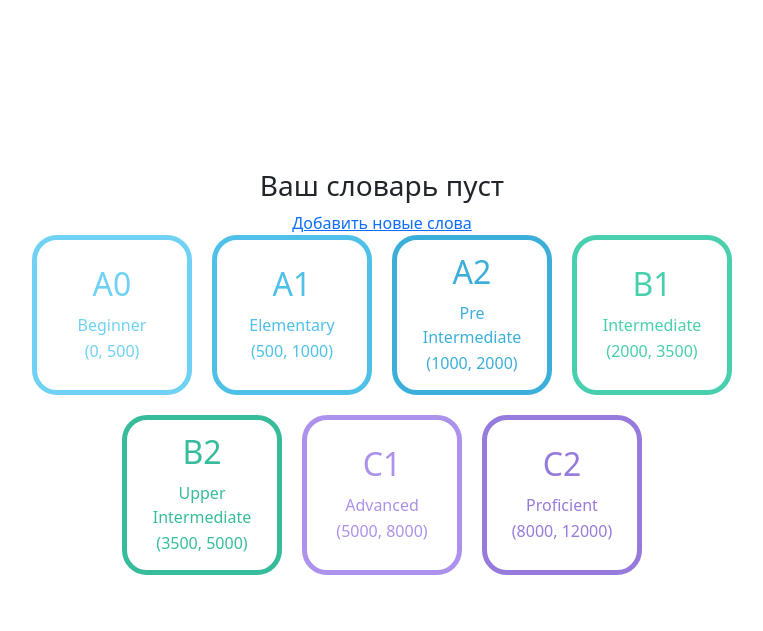
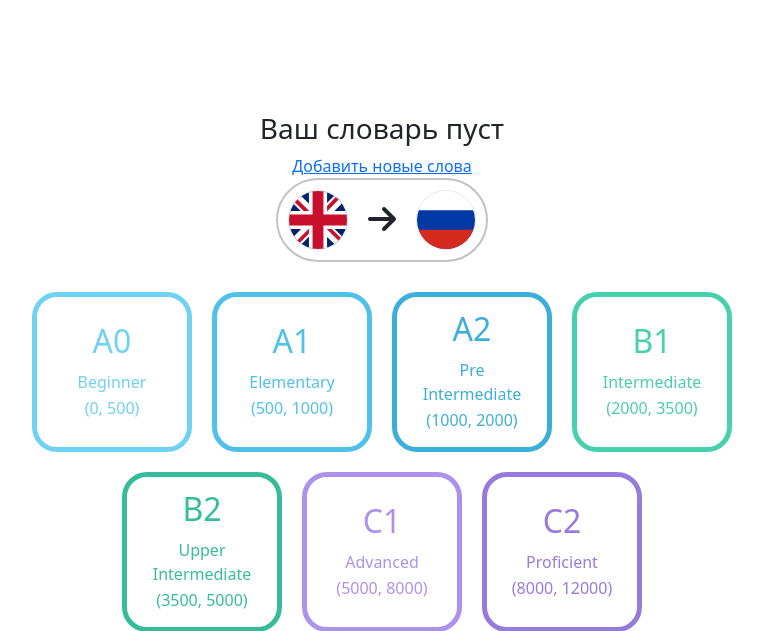
Before and after one commit to Vladiuse/engLearn, a Django app: page /trainer/ in a window 1280 px wide. Shown: the part 56-687 px from the top of the page, without its empty margins (258-1021 px from the left). Run offline with Django 5.2, Linux system fonts and the light colour scheme; parts of the project's set-up code (start-up, migrations or seed data) failed here and were passed over; some libraries are stand-ins or nearby versions.

Commit message:
add chose lang direction on front

```diff
--- a/engLearn/trainer/templates/trainer/card_trainer.html
+++ b/engLearn/trainer/templates/trainer/card_trainer.html
@@ -1,4 +1,5 @@
 {%extends 'base.html'%}
+{%load static%}
 {%block content%}
 <style>
     #word-card {}
@@ -148,6 +149,31 @@
             max-width: none;
         }
     }
+
+    #chose-lang-direction i {
+        font-size: 32px;
+    }
+
+    #chose-lang-direction {
+        margin-bottom: 30px;
+        display: flex;
+        flex-direction: row;
+        justify-content: space-between;
+        gap: 20px;
+        align-items: center;
+        border: 2px solid rgb(194, 194, 194);
+        padding: 10px;
+        border-radius: 42px;
+        cursor: pointer;
+    }
+
+    #chose-lang-direction img {
+
+        width: 60px;
+        height: 60px;
+        border-radius: 50%;
+        border: 1px solid rgb(228, 228, 228);
+    }
 </style>
 <div id="screen">
     <div class="container flex-column align-items-center" id="error-block" style="display: none;">
@@ -161,7 +187,19 @@
         <a href="{%url 'words:words_base'%}">Добавить новые слова</a>
     </div>
     {%endif%}
-
+    <div class="d-flex justify-content-center" >
+        <div id="chose-lang-direction" data-lang-direction="en-ru">
+            <div>
+                <img src="{%static 'vocabulary/img/gb.svg'%}" alt="">
+            </div>
+            <div>
+                <i class="fa fa-arrow-right" aria-hidden="true"></i>
+            </div>
+            <div>
+                <img src="{%static 'vocabulary/img/ru.svg'%}" alt="">
+            </div>
+        </div>
+    </div>
     <div class="container  justify-content-center" id="regimes-block">
 
         <div class="regimes-wrap ">
@@ -333,7 +371,7 @@
             <div class="toast-body">
                 Hello, world! This is a toast message.
             </div>
-            <button type="button" class="btn-close btn-close-white me-2 m-auto" data-bs-dismiss="toast"
+            <button type="button" class="btn-close btn-close-white me-2 m-auto" bs-dismiss="toast"
                 aria-label="Close"></button>
         </div>
     </div>
@@ -383,8 +421,8 @@
 
     class CardsApi {
 
-        async loadCard(regime) {
-            var url = `{{ request.scheme }}://{{ request.META.HTTP_HOST }}{%url 'trainer:get_card'%}?direction=en-ru&regime=${regime}`
+        async loadCard(regime, landDirection) {
+            var url = `{{ request.scheme }}://{{ request.META.HTTP_HOST }}{%url 'trainer:get_card'%}?direction=${landDirection}&regime=${regime}`
             try {
                 const response = await fetch(url);
                 if (!response.ok) {
@@ -668,7 +706,7 @@
 
         removeAnswersById(wordsIds) {
             wordsIds.forEach(wordId => {
-                this.asnwerBlock.querySelector(`button[data-word-id="${wordId}"]`).remove()
+                this.asnwerBlock.querySelector(`button[word-id="${wordId}"]`).remove()
             })
         }
 
@@ -678,6 +716,7 @@
         constructor() {
             this.elem = document.getElementById('regimes-block')
             this.regimesBtns = this.elem.querySelectorAll('.regime')
+            this.langDirectionElem = document.getElementById('chose-lang-direction')
 
             this._init()
         }
@@ -686,6 +725,21 @@
             this.regimesBtns.forEach(btn => {
                 btn.addEventListener('click', this.clickRegimeEvent)
             })
+            this.langDirectionElem.addEventListener('click', this.clickLangDirectionEvent.bind(this))
+        }
+
+        clickLangDirectionEvent(e){
+
+            var curDirection = e.currentTarget.dataset.langDirection
+            if (curDirection == 'en-ru'){
+                this.langDirectionElem.dataset.langDirection = 'ru-en'
+                this.langDirectionElem.style.flexDirection = 'row-reverse'
+                cardTrainer.langDirection = 'ru-en'
+            } else {
+                this.langDirectionElem.dataset.langDirection = 'en-ru'
+                this.langDirectionElem.style.flexDirection = 'row'
+                cardTrainer.langDirection = 'en-ru'
+            }
         }
 
         clickRegimeEvent(e) {
@@ -711,8 +765,13 @@
             'C2',
 
         ]
+        static LANG_DIRECTIONS = [
+            'en-ru',
+            'ru-en',
+        ]
         constructor(regime) {
             this._regime = regime
+            this._langDirection = null
             this.card = null
             this.cardView = new cardView()
             this.regimesView = new RegimesView()
@@ -741,6 +800,7 @@
         }
 
         set regime(regime) {
+            console.log(regime)
             if (CardTrainer.REGIMES.includes(regime)) {
                 this._regime = regime
             } else {
@@ -748,10 +808,21 @@
             }
         }
 
+        get langDirection(){
+            return this._langDirection
+        }
+
+        set langDirection(langDirection){
+            if (CardTrainer.LANG_DIRECTIONS.includes(langDirection)){
+                this._langDirection = langDirection
+            } else {
+                throw new Error('Incorrect Lang Direction!');
+            }
+        }
 
         getCard(draw) {
             // получить новую карточку с сервера
-            cardsApi.loadCard(this.regime).then(card => {
+            cardsApi.loadCard(this.regime, this.langDirection).then(card => {
                 if (card != undefined) {
                     this.nexCard = card
 
```
Also changed, not shown: engLearn/vocabulary/static/vocabulary/img/gb.svg (added), engLearn/vocabulary/static/vocabulary/img/ru.svg (added).
